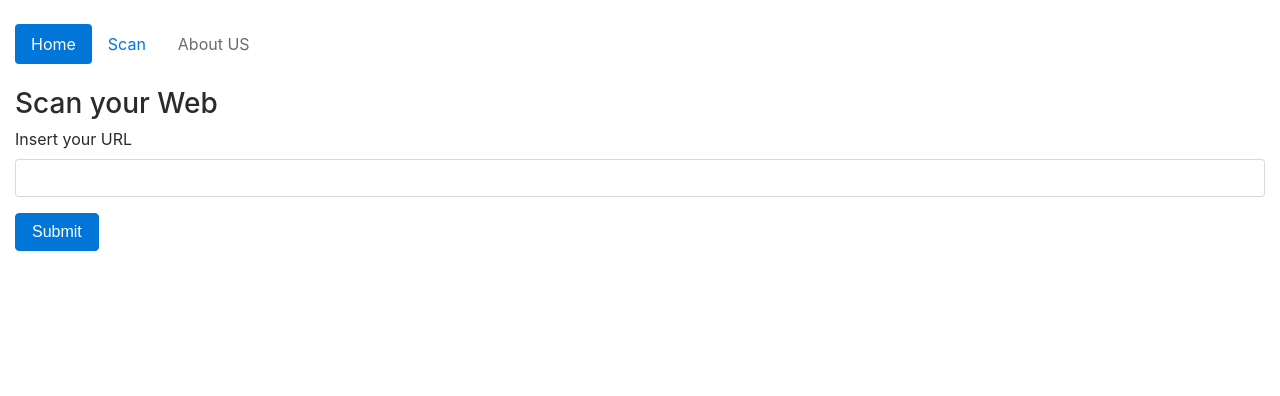
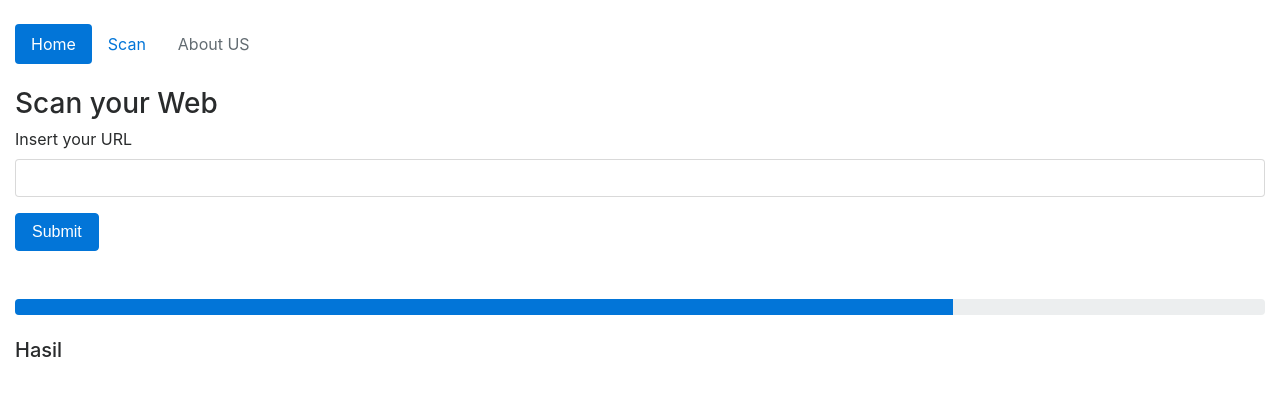
Before and after one commit to ersaazis/scan, a plain HTML site: page Scan.html in a window 1280 px wide. Drawn offline with Linux system fonts and the light colour scheme.

Commit message:
progres bar di Scan

```diff
--- a/Scan.html
+++ b/Scan.html
@@ -39,15 +39,22 @@
 					</label>
 					<input type="URL" class="form-control" id="exampleInputEmail1">
 				</div>
-				<div class="form-group">
 
 				<button type="submit" class="btn btn-primary">
 					Submit
 				</button>
 			</form>
-		</div>
-	</div>
-</div>
+			<br>
+			<br>
+			<div class="progress">
+				<div class="progress-bar w-75">
+				</div>
+			</div>
+			<br>
+			<h5>
+				Hasil
+			</h5>
+			<br>
 		</div>
 	</div>
 </div>
```
